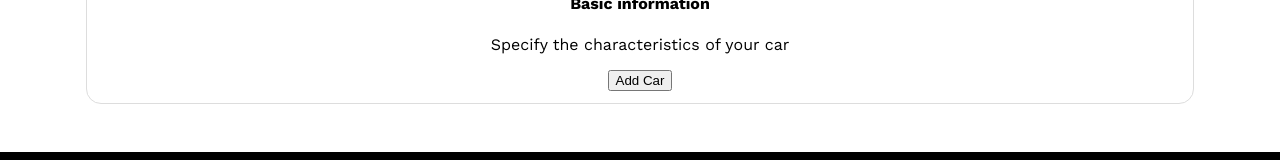
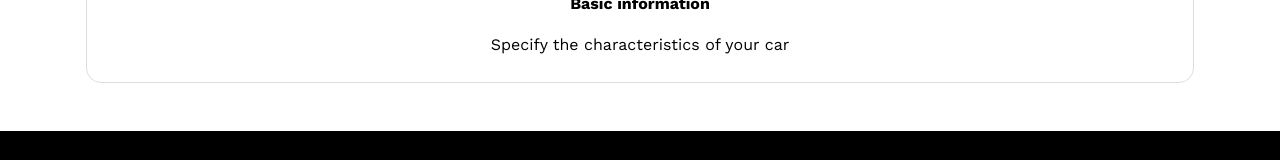
Before and after one commit to Carterjamesq/carsio, a React (Create React App) app: page /sell-car in a window 1280 px wide. Shown: the part 315-475 px from the top of the page. Built offline with nearby package versions, Linux system fonts and the light colour scheme; no server answers.

Commit message:
Deleting Button

```diff
--- a/src/components/SellCar.js
+++ b/src/components/SellCar.js
@@ -14,7 +14,6 @@ const SellCar = () => {
         <h2>Adding auto</h2>
         <h4>Basic information</h4>
         <p>Specify the characteristics of your car</p>
-        <button className="btn-outline">Add Car</button>
       </div>
     </div>
   );
```
